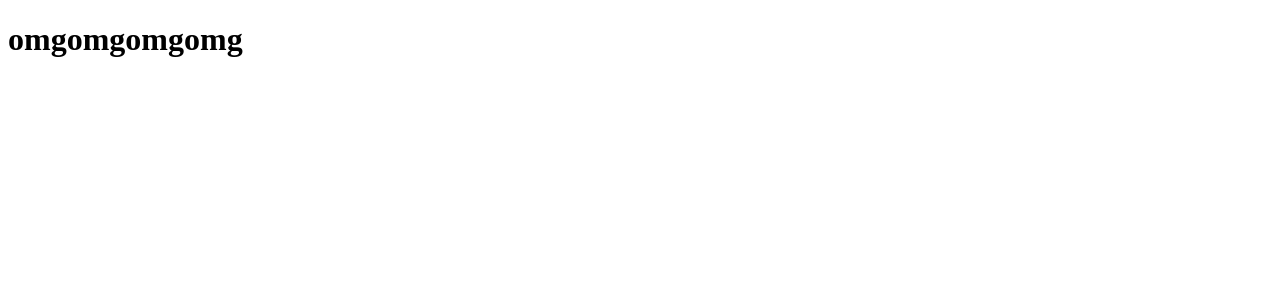
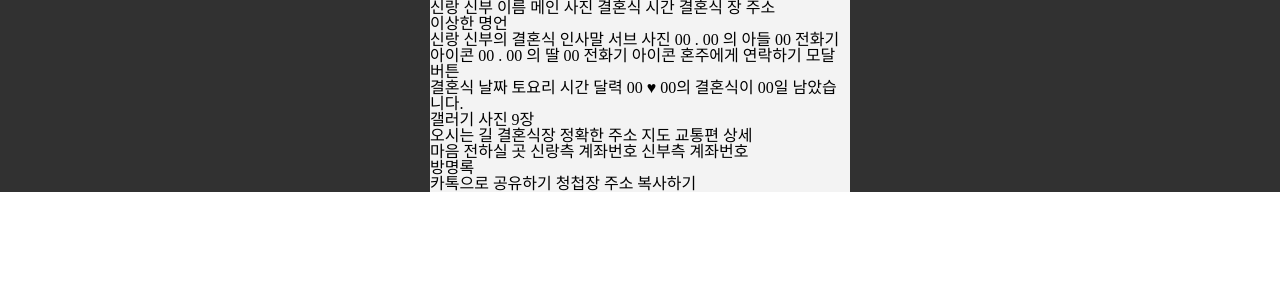
Before and after one commit to zyzyzyclaire/invitation_wedding_template, a Flask app: page / in a window 1280 px wide. Shown: the top 300 px of the page. Run offline with Flask 2, Linux system fonts and the light colour scheme.

Commit message:
first commit front

```diff
--- /dev/null
+++ b/static/css/index.css
@@ -0,0 +1,12 @@
+#app {
+  height: 100%;
+  background-color: #313131
+}
+#container{
+  margin: 0 auto;
+  max-width: 420px;
+  background-color: #f3f3f3;
+}
+#container .title_box{
+
+}
--- /dev/null
+++ b/static/css/reset.css
@@ -0,0 +1,43 @@
+html, body, div, span, applet, object, iframe,
+h1, h2, h3, h4, h5, h6, p, blockquote, pre,
+a, abbr, acronym, address, big, cite, code,
+del, dfn, em, img, ins, kbd, q, s, samp,
+small, strike, strong, sub, sup, tt, var,
+b, u, i, center,
+dl, dt, dd, ol, ul, li,
+fieldset, form, label, legend,
+table, caption, tbody, tfoot, thead, tr, th, td,
+article, aside, canvas, details, embed,
+figure, figcaption, footer, header, hgroup,
+menu, nav, output, ruby, section, summary,
+time, mark, audio, video {
+	margin: 0;
+	padding: 0;
+	border: 0;
+	font-size: 100%;
+	font: inherit;
+	vertical-align: baseline;
+}
+/* HTML5 display-role reset for older browsers */
+article, aside, details, figcaption, figure,
+footer, header, hgroup, menu, nav, section {
+	display: block;
+}
+body {
+	line-height: 1;
+}
+ol, ul {
+	list-style: none;
+}
+blockquote, q {
+	quotes: none;
+}
+blockquote:before, blockquote:after,
+q:before, q:after {
+	content: '';
+	content: none;
+}
+table {
+	border-collapse: collapse;
+	border-spacing: 0;
+}
--- a/templates/index.html
+++ b/templates/index.html
@@ -1,12 +1,62 @@
 <!DOCTYPE html>
-<html lang="en">
+<html lang="kr">
 <head>
     <meta charset="UTF-8">
     <meta http-equiv="X-UA-Compatible" content="IE=edge">
     <meta name="viewport" content="width=device-width, initial-scale=1.0">
-    <title>Document</title>
+    <title>모바일 청첩장</title>
+    <link rel="stylesheet" href="/static/css/reset.css" >
+    <link rel="stylesheet" href="/static/css/index.css" >
 </head>
 <body>
-    <h1>{{hihihi}}</h1>
+    <div id="app">
+        <div id="container">
+            <div class="title_box">
+                신랑 신부 이름
+                메인 사진
+                결혼식 시간
+                결혼식 장 주소
+            </div>
+            <div class="paragraph-wrap fade-in">
+                이상한 명언
+            </div>
+            <div class="greetings-wrap">
+                신랑 신부의 결혼식 인사말
+                서브 사진
+                00 . 00 의 아들 00 전화기 아이콘
+                00 . 00 의 딸 00 전화기 아이콘
+                혼주에게 연락하기 모달 버튼
+            </div>
+            <div class="calendar-wrap">
+                결혼식 날짜
+                토요리 시간
+                달력
+                00 ♥ 00의 결혼식이 00일 남았습니다.
+
+            </div>
+            <div class="gallery-wrap">
+                갤러기
+                사진 9장
+            </div>
+            <div class="map-wrap">
+                오시는 길
+                결혼식장 정확한 주소
+                지도
+                교통편 상세
+            </div>
+            <div class="account-wrap">
+                마음 전하실 곳
+                신랑측 계좌번호
+                신부측 계좌번호
+            </div>
+            <div class="guestbook-wrap">
+                방명록
+            </div>
+            <div class="footer-wrap">
+                카톡으로 공유하기
+                청첩장 주소 복사하기
+            </div>
+        </div>
+    </div>
 </body>
 </html>
```
